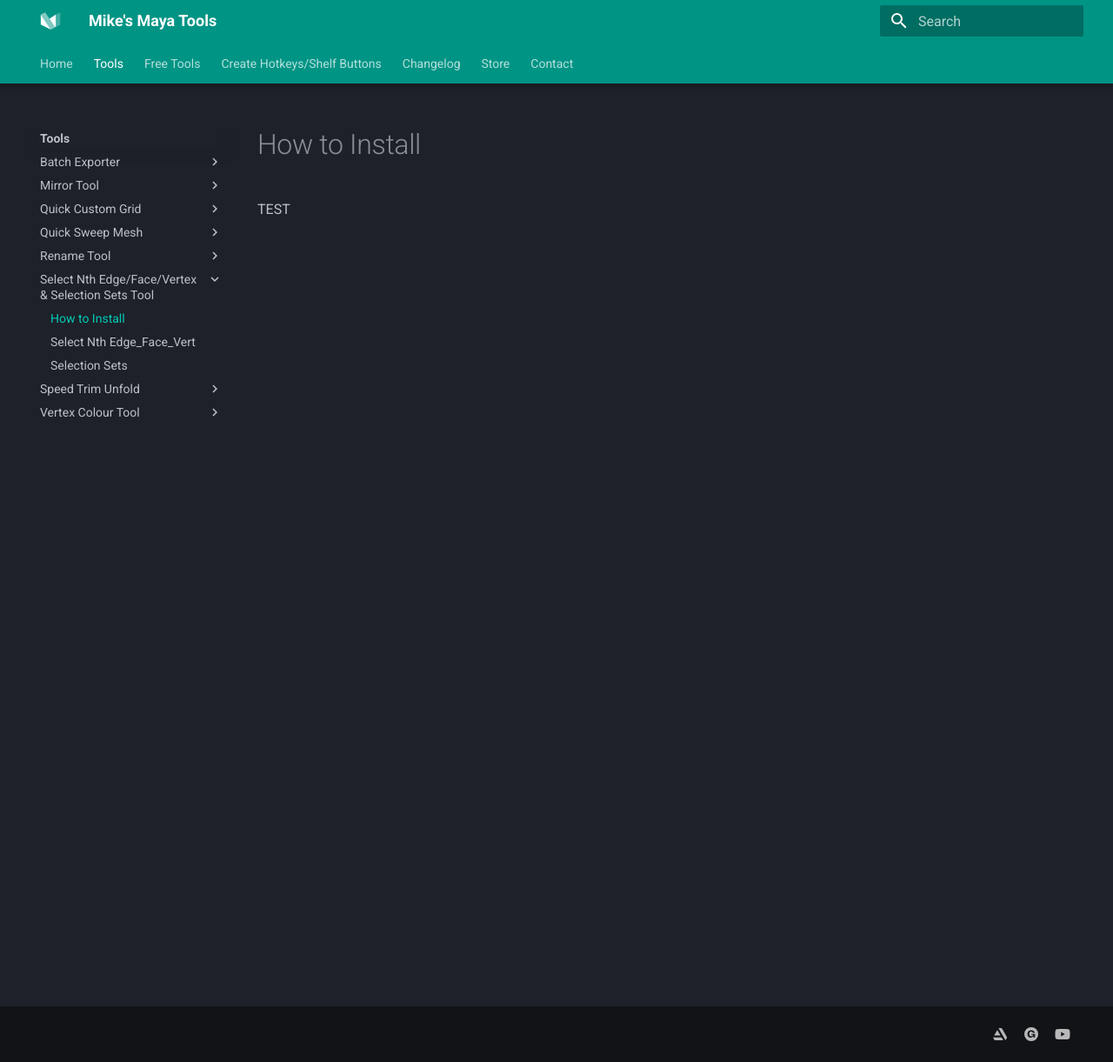
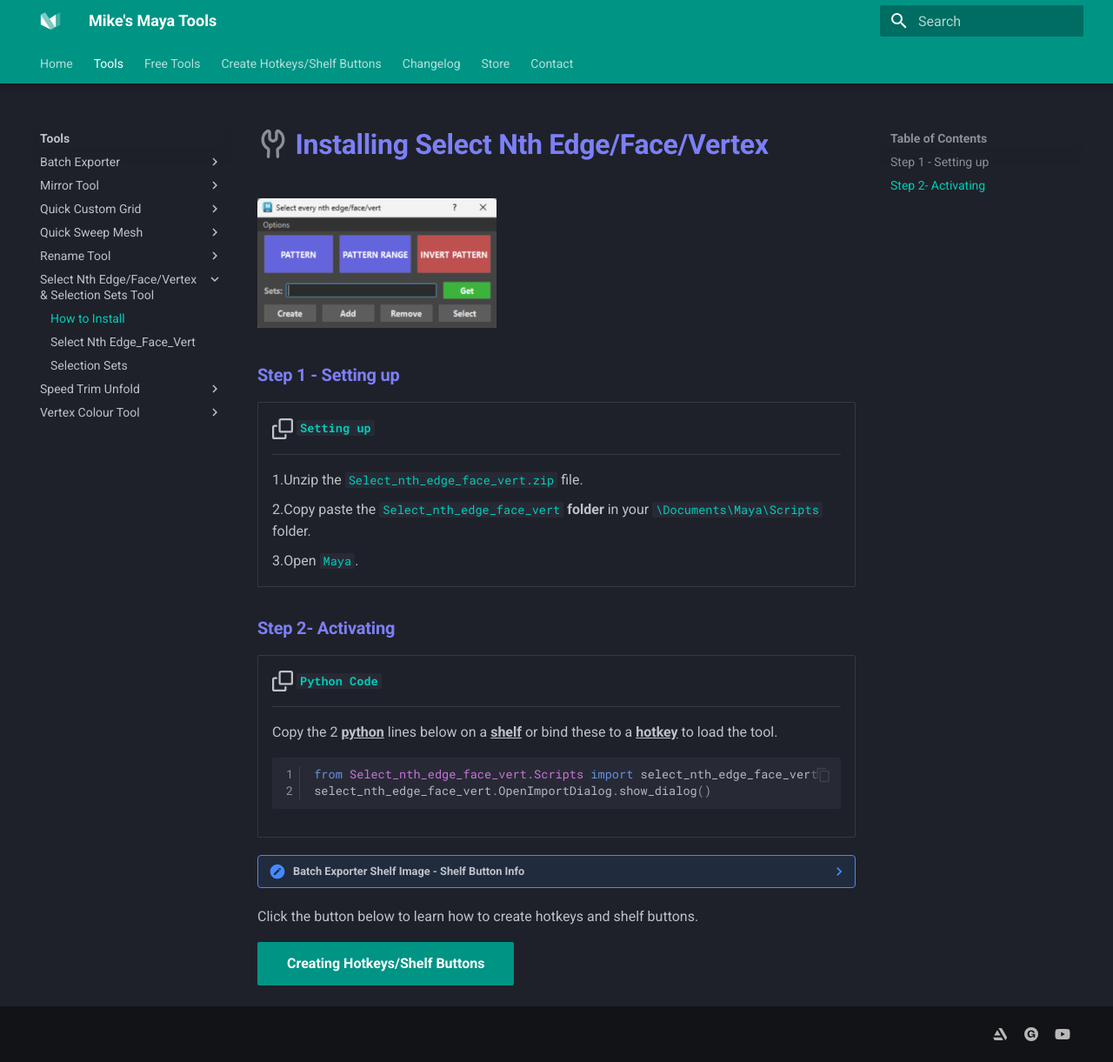
Before and after one commit to mike-isaakidis/Maya-Modelling-Tools, an MkDocs documentation site: the page built from docs/Select_nth_edge_face_vert/How to install.md, in a window 1280 px wide and 1221 px high. Shown: the whole window at 87% size. Built offline with MkDocs 1.6.1 and Material for MkDocs 9.7.7, drawn with Linux system fonts in a browser that asks for light colours.

Commit message:
updated documentation
added how to install

````diff
--- a/docs/Select_nth_edge_face_vert/How to install.md
+++ b/docs/Select_nth_edge_face_vert/How to install.md
@@ -1 +1,63 @@
-TEST
+# :octicons-tools-16: **<span style="color:rgb(125, 127, 247);">Installing  Select Nth Edge/Face/Vertex</span>**
+
+![Baking Manager](images/Select_nth_edge_face_vert_main.png){ .img-small }
+
+### <span style="color:rgb(125, 127, 247);">**Step 1 - Setting up**</span>
+<div class="grid cards" markdown>
+
+-   :octicons-copy-16:{ .lg .middle } __[`Setting up`](#)__
+
+    ---
+
+    1.Unzip the [`Select_nth_edge_face_vert.zip`](#) file.
+
+    2.Copy paste the [`Select_nth_edge_face_vert`](#) **folder** in your [`\Documents\Maya\Scripts`](#) folder.
+
+    3.Open [`Maya`](#).
+
+    <!-- [:octicons-arrow-right-24: Getting started](#) -->
+
+
+
+</div>
+
+
+
+### <span style="color:rgb(125, 127, 247);">**Step 2- Activating**</span>
+
+<div class="grid cards" markdown>
+
+-   :octicons-copy-16:{ .lg .middle } __[`Python Code`](#)__
+
+    ---
+
+    Copy the 2 ^^**python**^^  lines below on a ^^**shelf**^^  or bind these to a ^^**hotkey**^^  to load the tool.
+
+    ``` py linenums="1"
+    from Select_nth_edge_face_vert.Scripts import select_nth_edge_face_vert
+    select_nth_edge_face_vert.OpenImportDialog.show_dialog()
+    ```
+
+
+</div>
+
+
+??? note  "Batch Exporter Shelf Image - Shelf Button Info"
+    Download this image to use as an image for your shelf button.
+
+    First time you fire up the tool click on the <span style="color:rgb(221, 240, 115);">**Options Menu**</span>.
+
+    There you will find a <span style="color:rgb(221, 240, 115);">**create shelf button**</span> you can use that will automatically create a shelf button for you.
+
+    ![Baking Manager](images/Select_nth_edge_face_vert_options.png)
+
+    <figure markdown="1" style="margin: 0; display: inline-block;">
+
+    [![Batch Export](../Select_nth_edge_face_vert/images/select_nth.png)](../Select_nth_edge_face_vert/images/select_nth.png){: .md-button download="Select_Nth_Image.png" }
+
+    <figcaption style="text-align: center;"><span style="color:rgb(168, 136, 228);"></span></figcaption>
+    </figure>
+
+Click the button below to learn how to create hotkeys and shelf buttons.
+
+[Creating Hotkeys/Shelf Buttons](../Create%20Hotkeys%20Shelf%20Buttons/index.md){ .md-button .md-button--primary }
````
Also changed, not shown: docs/Select_nth_edge_face_vert/images/Select_nth_edge_face_vert_options.png (added), docs/Select_nth_edge_face_vert/images/select_nth.png (added).
